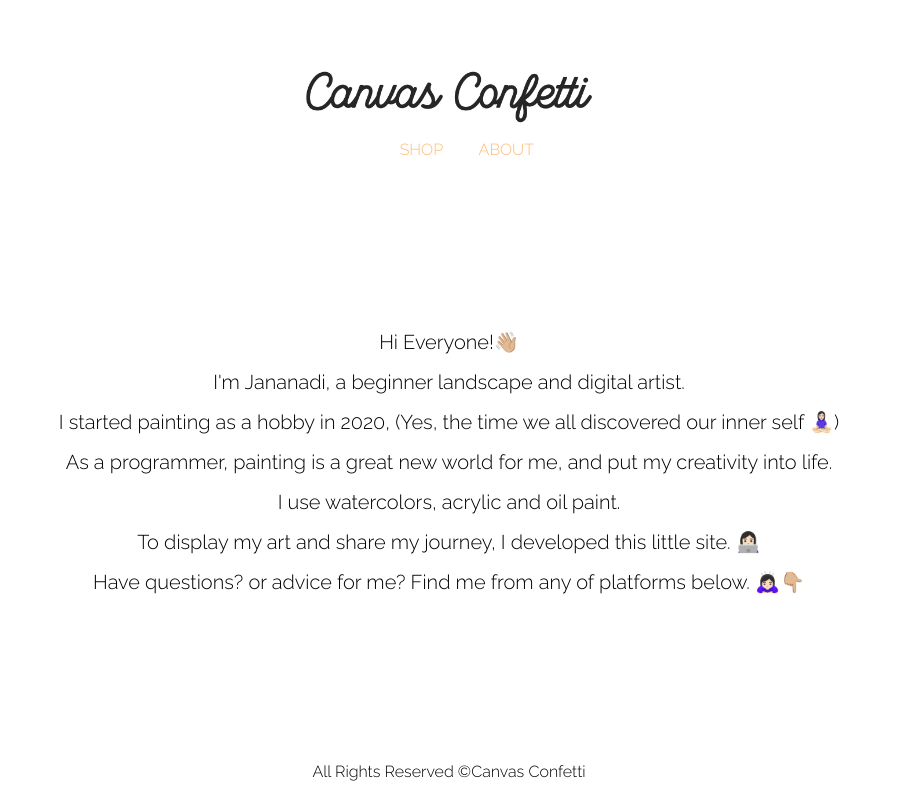
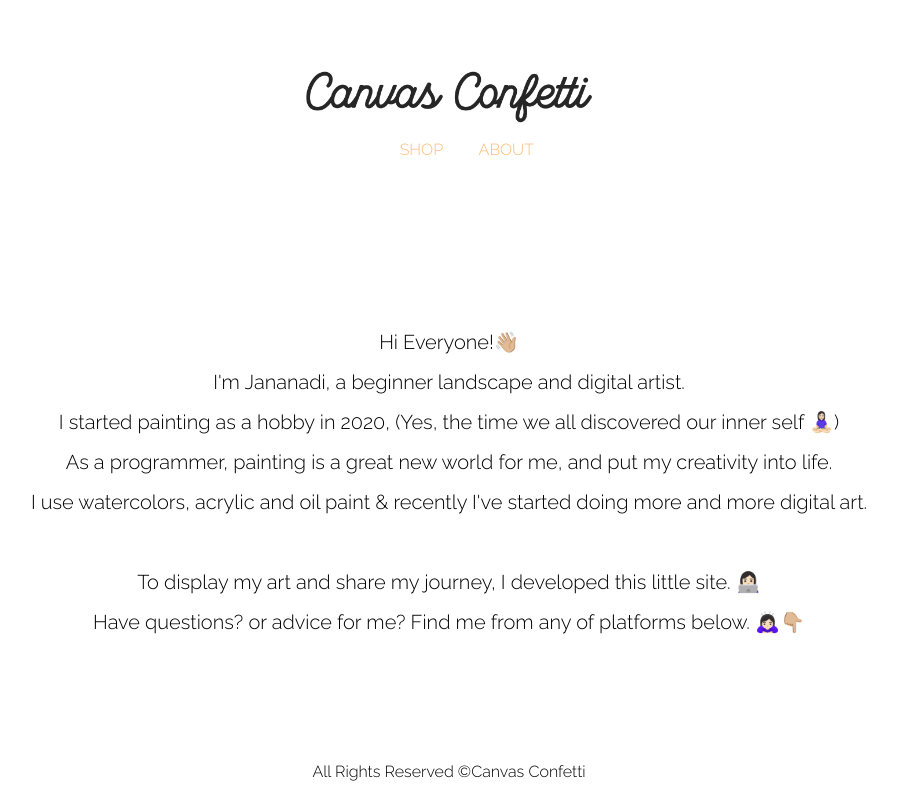
Before and after one commit to jananadiw/canvasconfetti, a Next.js app: page /about in a window 1280 px wide. Shown: the whole page, without its empty margins (191-1088 px from the left). Built offline with nearby package versions, Linux system fonts and the light colour scheme.

Commit message:
improvement: Update content

```diff
--- a/app/about/page.tsx
+++ b/app/about/page.tsx
@@ -11,7 +11,7 @@ export default function About() {
             (Yes, the time we all discovered our inner self 🧘🏻‍♀️) <br/>
             As a programmer, painting is a great new world for me, and put my creativity into life.</p>
 
-            <p>I use watercolors, acrylic and oil paint. <br/>
+            <p>I use watercolors, acrylic and oil paint & recently I've started doing more and more digital art. <br/><br/>
             To display my art and share my journey, I developed this little site. 👩🏻‍💻 </p>
 
             <p>Have questions? or advice for me? Find me from any of platforms below. 🙇🏻‍♀️👇🏼 </p>
```
